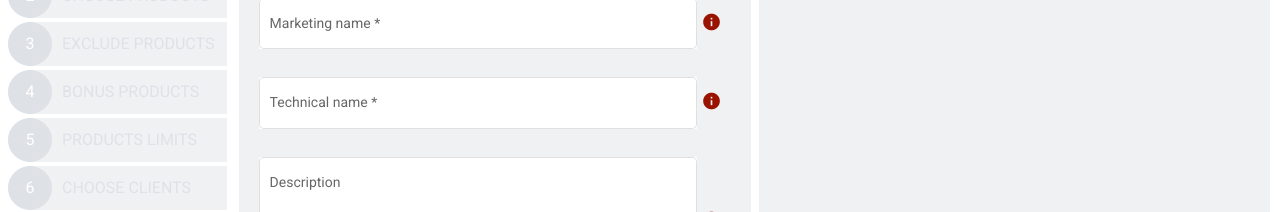
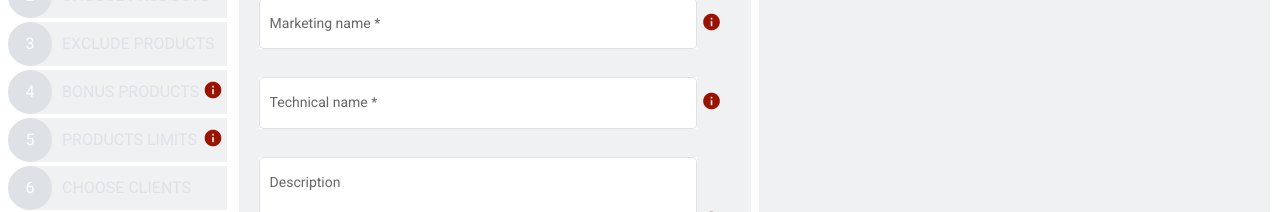
Before and after one commit to Luukess/nbt, an Angular app: page /definition in a window 1280 px wide. Shown: the part 148-360 px from the top of the page. Built offline with nearby package versions, Linux system fonts and the light colour scheme.

Commit message:
Feat: added icons in disabled nav items

```diff
--- a/src/app/components/desktop-nav/desktop-nav.component.html
+++ b/src/app/components/desktop-nav/desktop-nav.component.html
@@ -7,8 +7,16 @@
                 <div [ngClass]="{'nav-link-circle-current': navLink.link === currentUrl}" class="nav-link-circle">{{idx
                     + 1}}
                 </div>
-                <div class="nav-link-name"><span routerLinkActive="active-link">{{navLink.linkName}}</span></div>
+                <div class="nav-link-name">
+                    <span routerLinkActive="active-link">{{navLink.linkName}}</span>
+                </div>
             </div>
         </a>
+        <div class="nav-icon-container"
+            *ngIf=" navLink.link === '/bonus-products' || navLink.link === '/products-limits'">
+            <mat-icon class="info-icon-main" matTooltip="Lorem ipsum" matTooltipPosition="right">
+                info
+            </mat-icon>
+        </div>
     </mat-list-item>
 </mat-list>
--- a/src/app/components/desktop-nav/desktop-nav.component.scss
+++ b/src/app/components/desktop-nav/desktop-nav.component.scss
@@ -42,6 +42,14 @@ mat-list-item {
             }
         }
     }
+
+    .nav-icon-container {
+        background-color: #eff1f3;
+        height: 100%;
+        display: flex;
+        align-items: center;
+        justify-content: center;
+    }
 }
 
 .is-active-nav {
```
